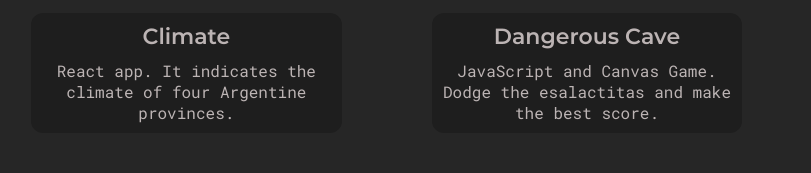
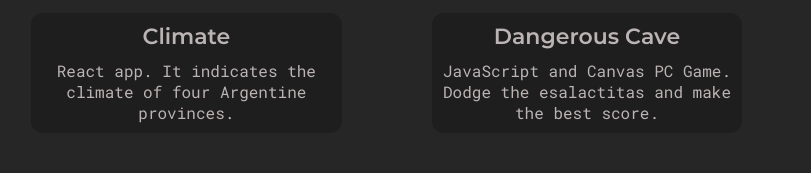
Before and after one commit to JoaGal/Briefcase, a React (Create React App) app: page /projects in a window 1280 px wide. Shown: the part 988-1161 px from the top of the page, without its empty margins (53-864 px from the left). Built offline with nearby package versions, Linux system fonts and the light colour scheme; a web font is replaced by a local one.

Commit message:
Last commit

```diff
--- a/src/Pages/Projects/Projects.js
+++ b/src/Pages/Projects/Projects.js
@@ -32,7 +32,7 @@
                         <ProjectsItems img={Clima} title='Climate' desc='React app. It indicates the climate of four Argentine provinces.' />
                     </a>
                     <a href='https://dandgerous-cave-joagal.vercel.app/'>
-                        <ProjectsItems img={DangerousCave} title='Dangerous Cave' desc='JavaScript and Canvas Game. Dodge the esalactitas and make the best score.' />
+                        <ProjectsItems img={DangerousCave} title='Dangerous Cave' desc='JavaScript and Canvas PC Game. Dodge the esalactitas and make the best score.' />
                     </a>
                 </div>
             </div>
```
